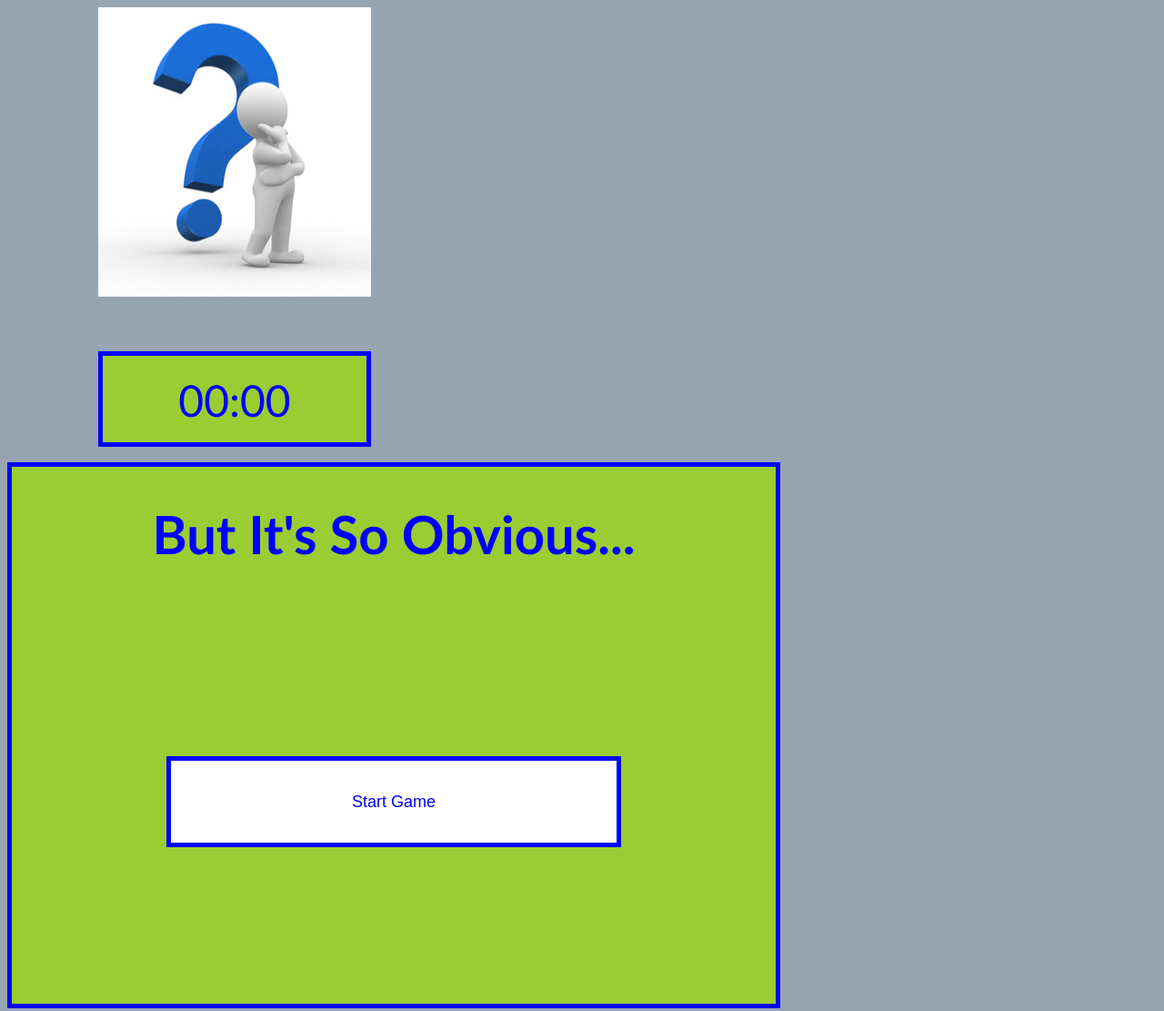
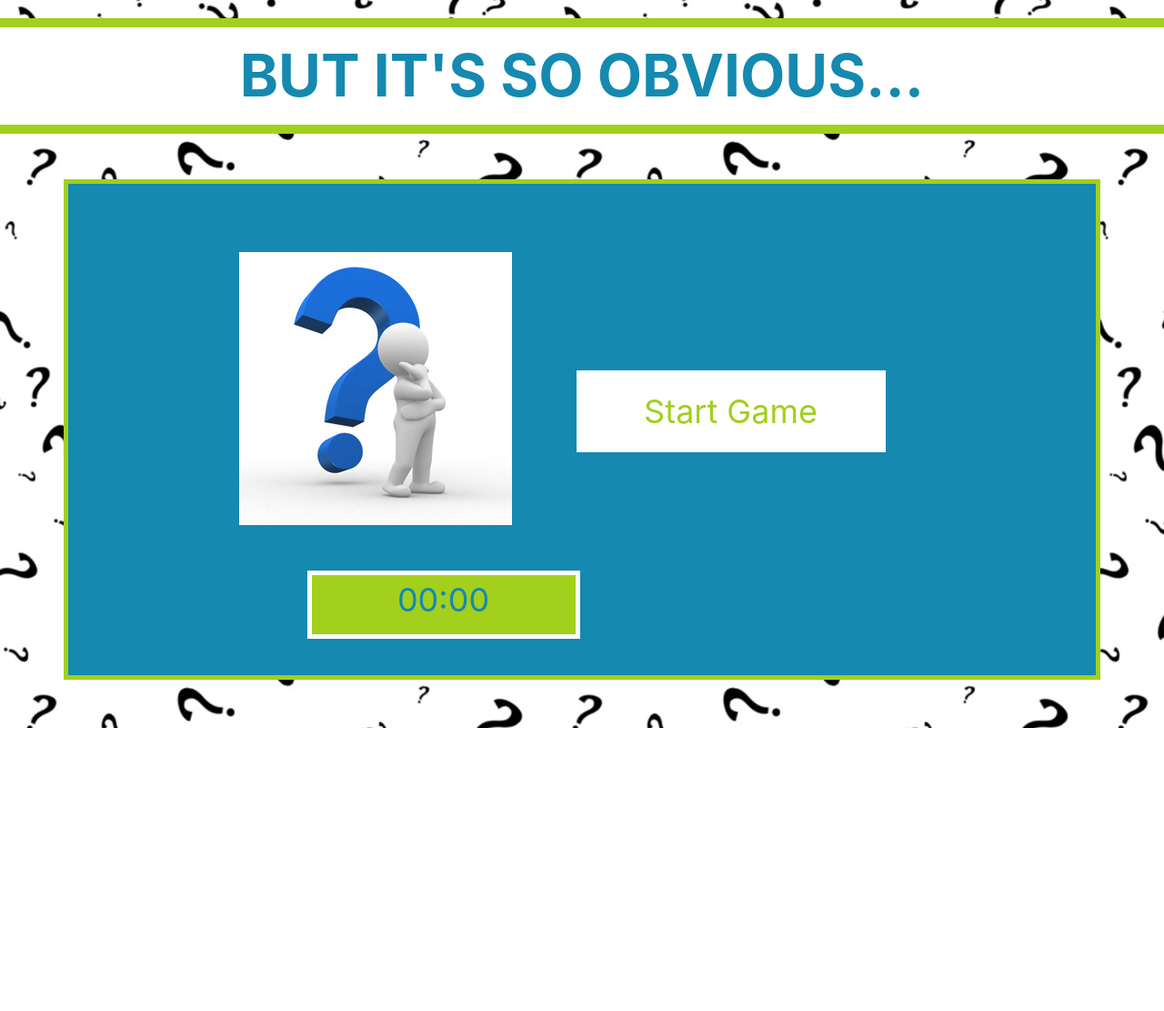
Before and after one commit to CMichael82/TriviaGame, a plain HTML site: page index.html in a window 1280 px wide. Shown: the whole page at 91% size. After the commit the page ends 800 px from the top, so only its background shows below. Drawn offline with nearby package versions, Linux system fonts and the light colour scheme.

Commit message:
added bootstrap

```diff
--- a/assets/css/style.css
+++ b/assets/css/style.css
@@ -1,87 +1,89 @@
 body{
-	background-color: rgb(151, 164, 178);
-	font-family: 'Trebuchet MS', 'Lucida Sans Unicode', 'Lucida Grande', 'Lucida Sans', Arial, sans-serif;
+	background-image: url(../images/questionMark.jpg);
+	font-family: Cambria, Cochin, Georgia, Times, 'Times New Roman', serif,
 }
 
-#leftSide {
-	display: flex;
-	flex-wrap: wrap;
-	float: left;
-	justify-content: center;
-	height: 500px;
-	width: 500px;
+/* header*/
+#title {
+	background-color: white;
+	border-bottom: 10px solid #a3cf1d;
+	border-top: 10px solid #a3cf1d;
+	color:#1589b0;
+	font-size: 64px;
+	margin-top: 20px;
+	padding: 15px;
+	text-align: center;
 }
+
+/*Game Content Container*/
+#displayBlock {
+	background-color: #1589b0;
+	border: 5px solid #a3cf1d;
+	box-sizing: border-box;
+	height: 550px;
+	justify-items: center;
+	text-align: center;
+	margin: 50px auto;
+}
+
+/*various jpg images (left-side)*/
 #mainImage {
-	float: left;
+	margin: 75px auto 50px auto;
 	height: auto;
 }
 
+/*timer box (left-side)*/
 #timer {
-	background-color: yellowgreen;
-	border: 5px solid blue;
+	background-color:#a3cf1d;
+	border: 5px solid white;
 	box-sizing: border-box;
-	clear: left;
-	color: blue;
-	font-size: 48px;
-	height: 105px;
-	margin-top: 60px;
-	padding-top: 20px;
+	color: #1589b0;
+	font-size: 36px;
+	height: 75px;
+	margin-left: 75px;
+	padding-bottom:10px;
 	text-align: center;
 	width: 300px;
 }
 
-#title {
-	font-size: 58px;
-	text-align: center;
-	color: blue;
+/*Correct or Incorrect Answer Field (right-side)*/
+#result {
+	color: white;
+	font-size: 28px;
+	margin-top: 75px;
 }
 
-
-#displayBlock {
-	display: flex;
-	flex-wrap: wrap;
-	justify-content: center;
-	background-color:yellowgreen;
-	border: 5px solid blue;
-	box-sizing: border-box;
-	text-align: center;
-	height: 600px;
-	margin-top: 50px;
-	width: 850px;
+/*Start Button (right-side)*/
+#startGame {
+	background-color: #fff;
+	border: 5px solid#1589b0;
+	color:#a3cf1d;
+	font-size: 36px;
+	height: 100px;
+	margin-top: 125px;
+	width: 350px;
 }
 
+/*Display Trivia Questions & Answer Options (right-side)*/
 #displayQuestion, #displayOptions {
 	color: white;
 	font-size: 36px;
-	}
-
-#result {
-	color: blue;
-	font-size: 24px;
-	margin-top: 50px;
+	margin-top: 25px;
 }
 
+/*Answer Options BUTTONS (right-side)*/
+.answer {
+	background-color: #fff;
+	border: 5px solid#1589b0;
+	color:#a3cf1d;
+	font-size: 32px;
+	height: 80px;
+	margin: 10px;
+	width: 350px;
+}
+
+/*Scoreboard (right-side)*/
 #finalScore {
 	color: white;
 	font-size: 48px;
 }
-
-.answer {
-	background-color: #fff;
-	border: 5px solid blue;
-	color: blue;
-	font-size: 18px;
-	height: 100px;
-	margin: 5px;
-	width: 200px;
-}
-
-#startGame {
-	background-color: #fff;
-	border: 5px solid blue;
-	color: blue;
-	font-size: 18px;
-	height: 100px;
-	margin: 5px;
-	width: 500px;
-}
--- a/assets/javascript/app.js
+++ b/assets/javascript/app.js
@@ -1,9 +1,9 @@
+//GlLOBAL VARIABLES//
 var correct = 0;
 var incorrect = 0;
 var unanswered = 0;
 var choiceMade = true;
 var count = 0;
-var start;
 var intervalId;
 var timeRemaining = 15
 var timeRunning = false;
@@ -69,7 +69,9 @@ var trivia = [
 		image: "hat.jpg",
 	},
 ];
+//FUNCTIONS//
 
+//New Game Screen//
 function startScreen() {
 	$("#mainImage").attr("src", "assets/images/pondering.jpg");
 	$("#timer").text("00:00");
@@ -83,12 +85,8 @@ function startScreen() {
 	incorrect = 0;
 	unanswered = 0;
 }
-function timerStart() {
-	if (!timeRunning) {
-		intervalId = setInterval(timerTicks, 1000);
-		timeRunning = true;
-	}
-}
+
+//Timer: Display Options in DOM//
 function timerTicks() {
 	timeRemaining--;
 	if (timeRemaining >= 10) {
@@ -98,15 +96,25 @@ function timerTicks() {
 	} if (timeRemaining === 0) {
 		// clearInterval(intervalId);
 		$("#timer").text("00:00")
-		// timeRemaining = 15;
 	} else { }
 }
+
+//Timer: Start Countdown//
+function timerStart() {
+	if (!timeRunning) {
+		intervalId = setInterval(timerTicks, 1000);
+		timeRunning = true;
+	}
+}
+
+//Hide Start Button, Show First Question, and Next Question in 15 sec//
 function startTriva() {
 	$("#startGame").hide();
 	showQuestion();
 	setTimeOut(nextQuestion, 1000 * 15);
 }
 
+//Display Question, Create Answer Buttons, & Start Timer//
 function showQuestion() {
 	$("#displayQuestion").text(trivia[count].question);
 	$("#mainImage").attr("src", "assets/images/" + trivia[count].image + "");
@@ -120,41 +128,43 @@ function showQuestion() {
 	timerStart();
 }
 
+//Move to Next Question//
 function nextQuestion() {
+	//Count = Trivia Array Index//
 	count++;
 	console.log(count);
+	//Reset Time to 16 since showQuestion starts after 1 sec//
 	timeRemaining = 16;
+	//Reset Display in DOM//
 	$("#mainImage").attr("src", "assets/images/pondering.jpg");
 	$("#displayQuestion").empty();
 	$("#displayOptions").empty();
 	$("#result").empty();
+	//Restart Countdown//
 	timerStart();
 	setTimeout(showQuestion, 1000);
+	//Once All Questions Displayed - Stop Game//
 	if (count === trivia.length) {
 		stop();
 	}
 }
 
-function stop() {
-	clearInterval(intervalId);
-	clearInterval(start);
-	unanswered = (trivia.length - correct - incorrect);
-	$("#finalScore").html("<br><br> FINAL SCORE: <br>" + "Correct: " + correct + "<br>" + "Incorrect: " + incorrect + "<br>" + "Unanswered: " + unanswered);
-	setTimeout(startScreen, 1000 * 3);
-}
-
+//Clicking an Answer Button Calls SelectAnswer Function//
 $("body").on("click", ".answer", selectAnswer);
 
 function selectAnswer() {
 	console.log("I've been clicked");
+	//Assign Data from Selected Button to answer variable//
 	var answer = ($(this).data("optionsindex"));
 	console.log(answer);
+	//Check for Correct Answer, Update Final Score,and Move to Next Question//
 	if (answer === trivia[count].answer) {
 		correct++;
 		choiceMade = true;
 		console.log("Number Correct: " + correct);
 		$("#mainImage").attr("src", "assets/images/checkMark.jpg");
-		$("#result").text("CORRECT! The answer is " + trivia[count].answer);
+		$("#displayOptions").empty();
+		$("#result").html("CORRECT!<br>The answer is " + trivia[count].answer);
 		setTimeout(nextQuestion, 1000 * 3);
 
 	} else if (answer !== trivia[count.answer]) {
@@ -162,18 +172,32 @@ function selectAnswer() {
 		choiceMade = true;
 		console.log("Number Incorrect: " + incorrect);
 		$("#mainImage").attr("src", "assets/images/xMark.jpg");
-		$("#result").text("INCORRECT! The answer is " + trivia[count].answer);
+		$("#displayOptions").empty();
+		$("#result").html("INCORRECT!<br> The answer is " + trivia[count].answer);
 		setTimeout(nextQuestion, 1000 * 3);
 
 	}
+
+	//If No Answer Selected, Count as Unanswered, Move to Next Question//
+	//THIS IS CURRENTLY NOT WORKING AS HOPED!!//
 	else {
 		unanswered++;
 		choiceMade = false;
-		$("result").text("Time's up! The correct answer is " + trivia[count].answer);
+		$("#displayOptions").empty();
+		$("result").text
+		("Time's up! The correct answer is " + trivia[count].answer);
 	}
 }
 
+//Once All Questions Displayed, Clear Timer and Show Final Scores//
+function stop() {
+	clearInterval(intervalId);
+	unanswered = (trivia.length - correct - incorrect);
+	$("#finalScore").html("FINAL SCORE: <br>" + "Correct: " + correct + "<br>" + "Incorrect: " + incorrect + "<br>" + "Unanswered: " + unanswered);
+	setTimeout(startScreen, 1000 * 3);
+}
 
+//CALL FUNCTIONS TO RUN GAME
 startScreen();
 selectAnswer();
 $("#startGame").click(startTriva);
--- a/index.html
+++ b/index.html
@@ -5,26 +5,35 @@
 	<meta charset="UTF-8">
 	<meta name="viewport" content="width=device-width, initial-scale=1.0">
 	<meta http-equiv="X-UA-Compatible" content="ie=edge">
-
+	<link rel="stylesheet" href="https://stackpath.bootstrapcdn.com/bootstrap/4.1.3/css/bootstrap.min.css" integrity="sha384-MCw98/SFnGE8fJT3GXwEOngsV7Zt27NXFoaoApmYm81iuXoPkFOJwJ8ERdknLPMO"
+	 crossorigin="anonymous">
 	<link rel="stylesheet" href="./assets/css/style.css">
 	<title>Trivia Game</title>
 </head>
 
-<body>
-	<div id="leftSide">
-		<img id="mainImage">
-		<div id="result"></div>
-		<div id="timer"></div>
+<div class="header">
+<h1 id="title"><strong>BUT IT'S SO OBVIOUS...</strong></h1>
+</div>
+
+<div class="main">
+	<div id="displayBlock" class="container">
+		<div class="row">
+			<div id="leftSide" class="col-md-5">
+				<img id="mainImage" src="./assets/images/pondering.jpg" alt="Various Images">
+				<div id="timer"></div>
+			</div>
+
+			<div class="col-md-7">
+				<div id="displayQuestion"></div>
+				<div id="finalScore"></div>
+				<div id="displayOptions"></div>
+				<div id="result"></div>
+				<button id="startGame">Start Game</button>
+			</div>
+		</div>
 	</div>
+</div>
 
-
-	<div id="displayBlock">
-		<h1 id="title">But It's So Obvious...</h1>
-		<div id="displayQuestion"></div>
-		<div id="displayOptions"></div>
-		<div id="finalScore"></div>
-		<button id="startGame">Start Game</button>
-	</div>
 	<!-- JQuery -->
 	<script src="https://cdnjs.cloudflare.com/ajax/libs/jquery/3.2.1/jquery.min.js"></script>
 	<script type="text/javascript" src="./assets/javascript/app.js"></script>
```
Also changed, not shown: assets/images/questionMark.jpg (added), 1 other file.
